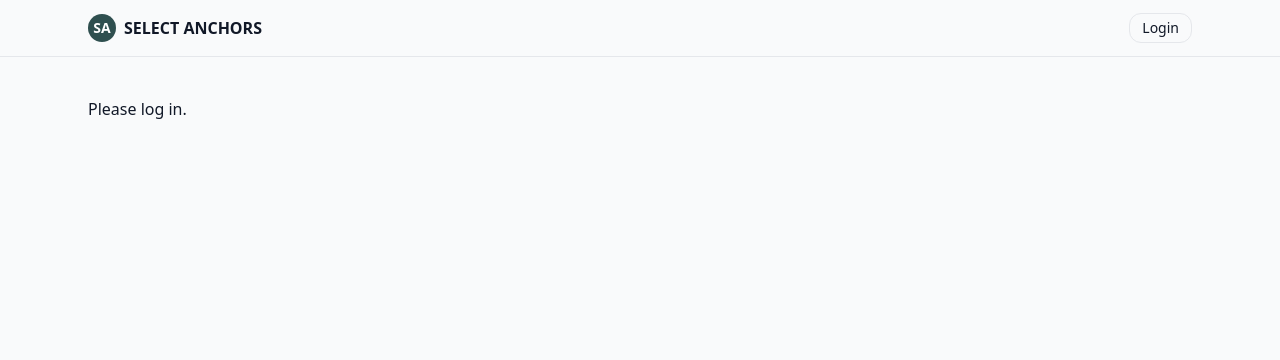
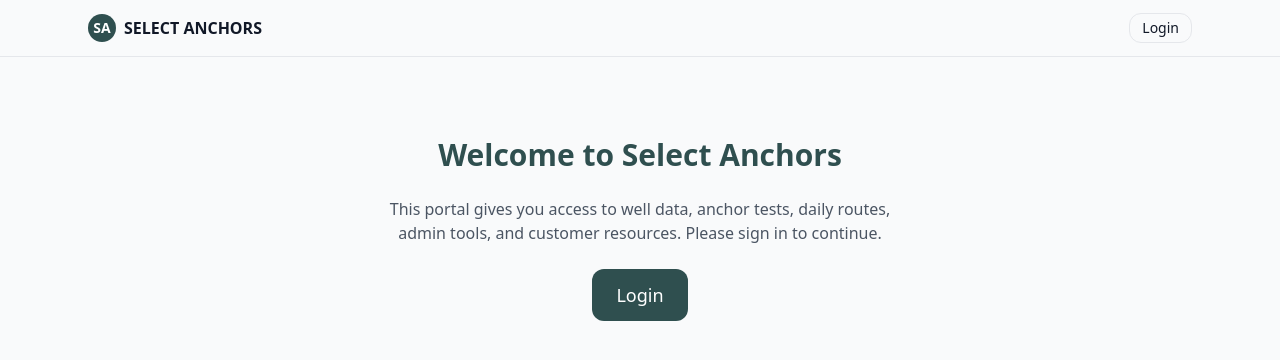
Before and after one commit to select-anchors/select-anchors-portal, a Next.js app: page /account in a window 1280 px wide. Shown: the top 360 px of the page. Built offline with nearby package versions, Linux system fonts and the light colour scheme; no server answers; a web font is replaced by a local one.

Commit message:
Update page.js

```diff
--- a/app/account/page.js
+++ b/app/account/page.js
@@ -2,6 +2,7 @@
 
 import { signOut, useSession } from "next-auth/react";
 import { useState } from "react";
+import NotLoggedIn from "@/app/components/NotLoggedIn";
 
 export default function AccountPage() {
   const { data: session, status } = useSession();
@@ -21,7 +22,7 @@ export default function AccountPage() {
     return <div className="container py-10">Loading…</div>;
   }
   if (!session) {
-    return <div className="container py-10">Please log in.</div>;
+    return <NotLoggedIn />;
   }
 
   const user = session.user;
```
